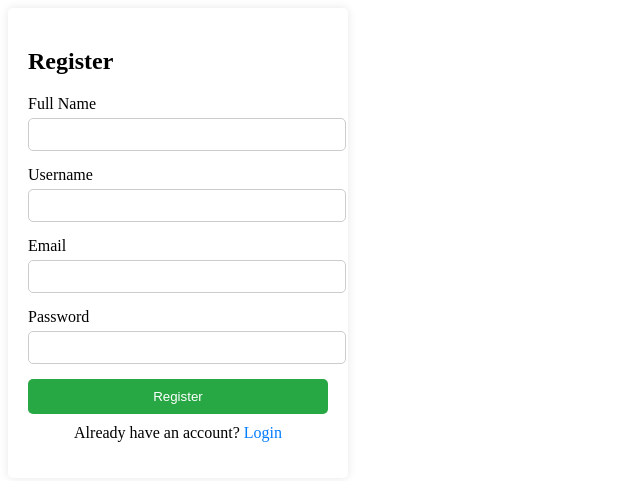
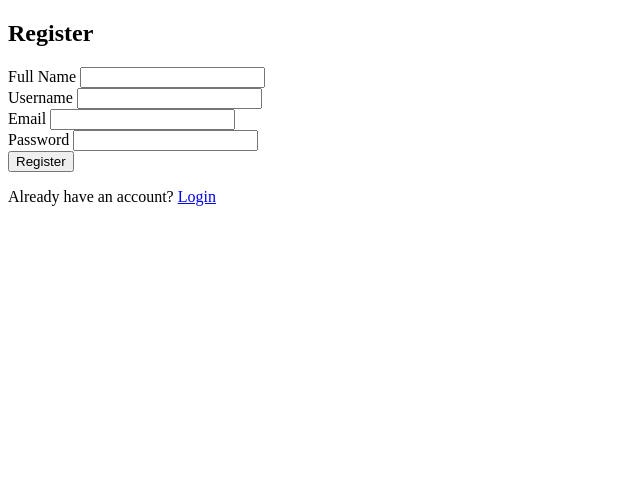
Before and after one commit to keivozazitis/instify, a Flask app: page /register in a window 1280 px wide. Shown: the top 481 px of the page, without its empty margins (0-640 px from the left). Run offline with Flask 3, Linux system fonts and the light colour scheme.

Commit message:
sataisits logins prieks grounds

```diff
--- a/static/main.css
+++ b/static/main.css
@@ -1,120 +1,3 @@
-.login-container {
-    display: flex;
-    justify-content: center;
-    align-items: center;
-    height: 100vh;
-  }
-
-  .login-form {
-    background-color: #fff;
-    padding: 20px;
-    border-radius: 5px;
-    box-shadow: 0 0 10px rgba(0, 0, 0, 0.1);
-    width: 300px;
-  }
-
-  .login-form .input-group {
-    margin-bottom: 15px;
-  }
-
-  .login-form .input-group label {
-    display: block;
-    margin-bottom: 5px;
-  }
-
-  .login-form .input-group input {
-    width: 100%;
-    padding: 8px;
-    border-radius: 5px;
-    border: 1px solid #ccc;
-  }
-
-  .login-form button {
-    width: 100%;
-    padding: 10px;
-    background-color: #007bff;
-    color: #fff;
-    border: none;
-    border-radius: 5px;
-    cursor: pointer;
-  }
-
-  .login-form button:hover {
-    background-color: #0056b3;
-  }
-
-  .login-form .register-link {
-    margin-top: 10px;
-    text-align: center;
-  }
-
-  .login-form .register-link a {
-    color: #007bff;
-    text-decoration: none;
-  }
-
-  .login-form .register-link a:hover {
-    text-decoration: underline;
-  }
-
-  .register-container {
-    display: flex;
-    justify-content: center;
-    align-items: center;
-    height: 100vh;
-  }
-
-  .register-form {
-    background-color: #fff;
-    padding: 20px;
-    border-radius: 5px;
-    box-shadow: 0 0 10px rgba(0, 0, 0, 0.1);
-    width: 300px;
-  }
-
-  .register-form .input-group {
-    margin-bottom: 15px;
-  }
-
-  .register-form .input-group label {
-    display: block;
-    margin-bottom: 5px;
-  }
-
-  .register-form .input-group input {
-    width: 100%;
-    padding: 8px;
-    border-radius: 5px;
-    border: 1px solid #ccc;
-  }
-
-  .register-form button {
-    width: 100%;
-    padding: 10px;
-    background-color: #28a745;
-    color: #fff;
-    border: none;
-    border-radius: 5px;
-    cursor: pointer;
-  }
-
-  .register-form button:hover {
-    background-color: #218838;
-  }
-
-  .register-form .login-link {
-    margin-top: 10px;
-    text-align: center;
-  }
-
-  .register-form .login-link a {
-    color: #007bff;
-    text-decoration: none;
-  }
-
-  .register-form .login-link a:hover {
-    text-decoration: underline;
-  }
   .instify {
     position: absolute;
     top: 343px;
@@ -135,10 +18,18 @@
   .desktop-1-item,
   .username {
     position: absolute;
-    top: 495px;
-    left: 452px;
-    width: 432px;
-    height: 114.5px;
+    top: 486px;
+    left: 406px;
+    width: 462px;
+    height: 80.5px;
+  }
+  .desktop-2-item,
+  .password{
+    position: absolute;
+    top: 545px;
+    left: 406px;
+    width: 462px;
+    height: 80.5px;
   }
   .username {
     top: 512px;
@@ -150,8 +41,8 @@
   .instify-1-icon,
   .password {
     position: absolute;
-    top: 580px;
-    left: 468px;
+    top: 575px;
+    left: 278px;
   }
   .instify-1-icon {
     top: 212px;
--- a/templates/index.html
+++ b/templates/index.html
@@ -14,11 +14,12 @@
     <div class="desktop-1">
       <div class="instify">Instify</div>
       <div class="desktop-1-child"></div>
-      <img class="desktop-1-item" src="{{ url_for('static', filename='test.jpg') }}" alt="here is rectangle">
+      <img class="desktop-1-item" src="{{ url_for('static', filename='bangsas.png') }}" alt=".">
 
       <div class="username">USERNAME</div>
+      <img class="desktop-2-item" src="{{ url_for('static', filename='bangsas.png') }}" alt=".">
       <div class="password">PASSWORD</div>
-      <img class="instify-1-icon" alt="" src="./public/instify-1@2x.png" />
+      <img class="instify-1-icon" src="{{ url_for('static', filename='Instify.png') }}" alt="bilde">
 
       <div class="login">LOGIN</div>
       <div class="desktop-1-inner"></div>
```
Also changed, not shown: static/Instify.png (added), static/bangsas.png (added), static/test.jpg (deleted).
